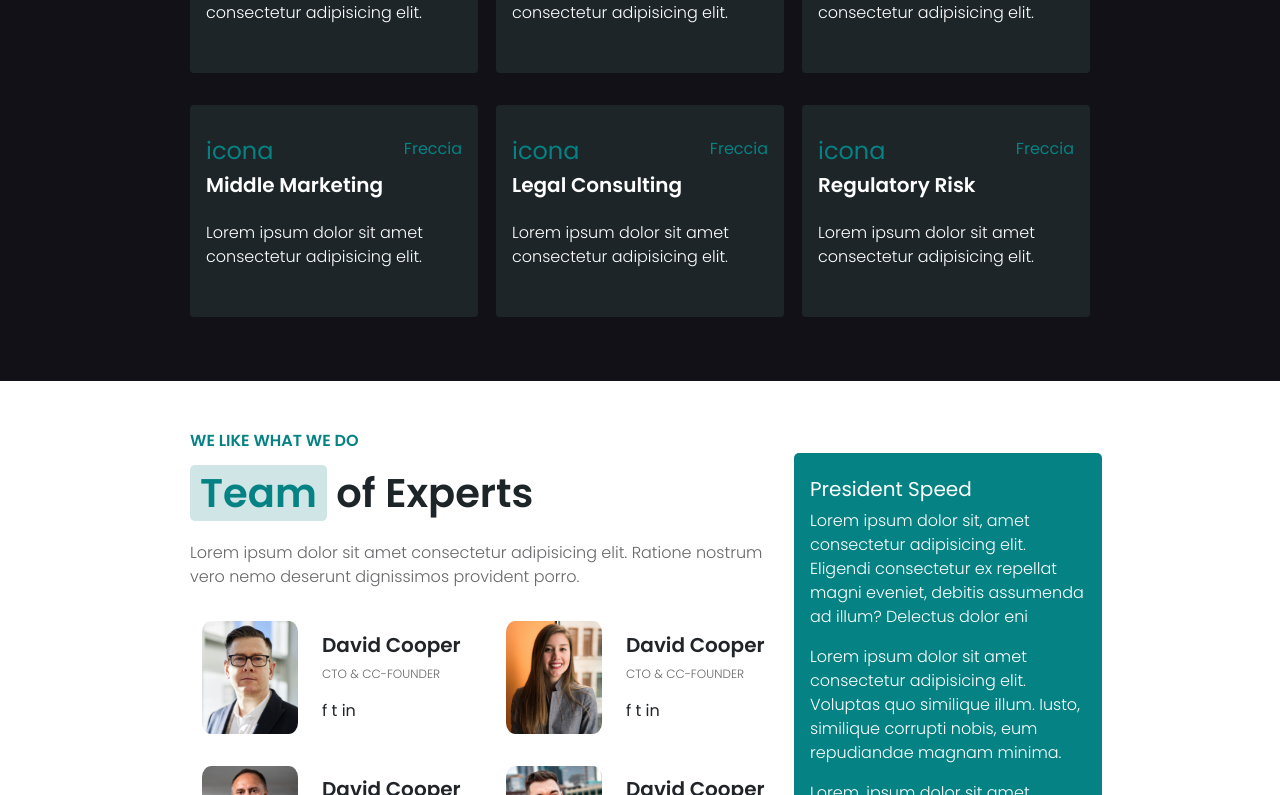
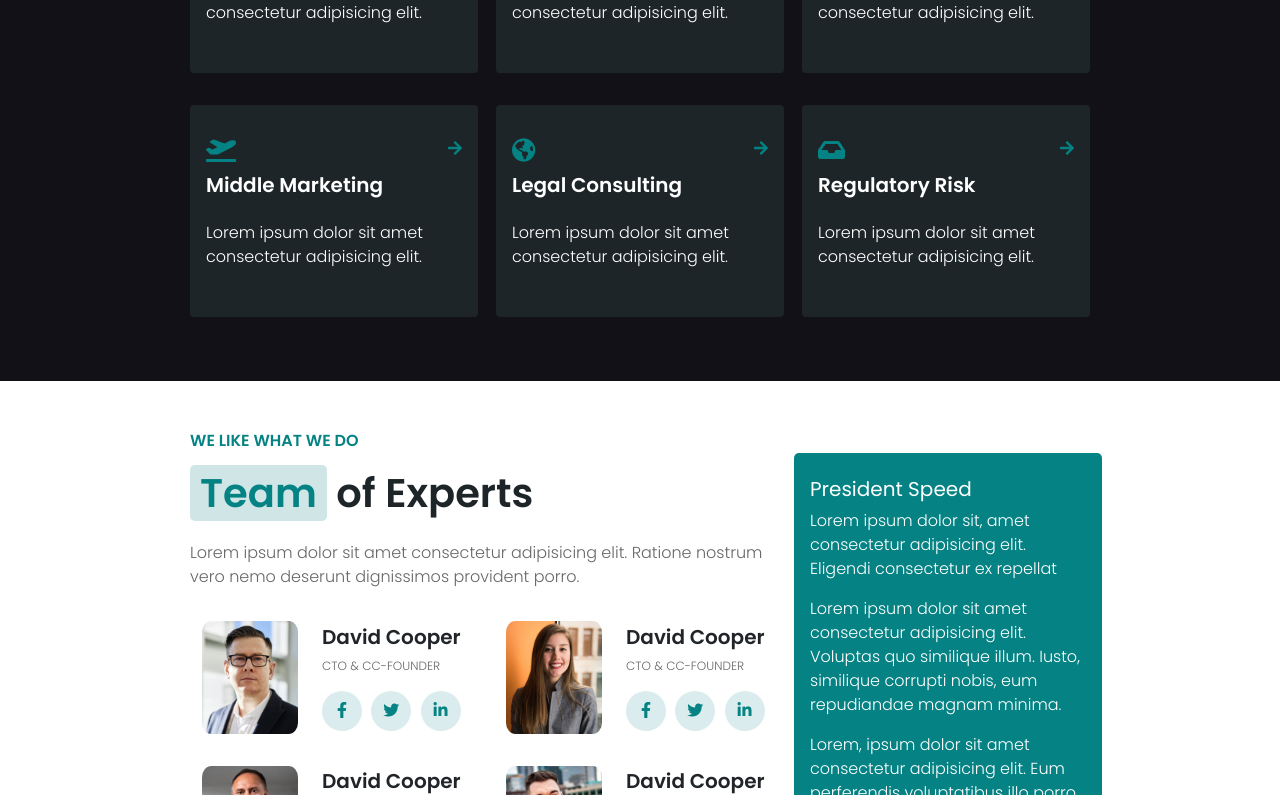
Before and after one commit to yanitejeda/proj-html-vuejs, a Vue app: page / in a window 1280 px wide. Shown: the part 2005-2800 px from the top of the page. Built offline with nearby package versions, Linux system fonts and the light colour scheme.

Commit message:
aggiunto icone

```diff
--- a/src/components/Header.vue
+++ b/src/components/Header.vue
@@ -3,7 +3,8 @@
     <div class="bg-img">
       <div class="header-box-b">
         <NavBar></NavBar>
-        <NavMenu></NavMenu>
+        <NavMenu>
+        </NavMenu>
         <PresentationPage></PresentationPage>
       </div>
     </div>
--- a/src/components/footer/SectionFooter.vue
+++ b/src/components/footer/SectionFooter.vue
@@ -8,7 +8,7 @@
             <div class="card card-s my-3 py-3 bg-card-footer-n col-3">
             <div class="card-body">
                 <div>
-                <h4>logo</h4>
+                <h4><span class=" borde-left"> NEX</span><span class="color-lightG">GEN</span></h4>
 
                 </div>
                 <p class="font-w3 color-grey">
@@ -16,15 +16,15 @@
                 </p>
 
                 <p class="card-text font-w3 color-grey ">
-                +(305) 1234-5679
+                <i class="fas fa-phone-alt"></i> +(305) 1234-5679
                 </p>
 
                 <p class="card-text font-w3 color-grey ">
-                    icon hello@example.com
+                  <i class="fas fa-envelope"></i>   hello@example.com
                 </p>
 
                 <p class="card-text font-w3 color-grey ">
-                icon Main Avenue, 987
+                <i  class="fas fa-map-marker-alt"></i> Main Avenue, 987
                 </p>
                 <button class="btn btn-light">GET IN TOUCH</button>
 
--- a/src/components/header/NavMenu.vue
+++ b/src/components/header/NavMenu.vue
@@ -3,16 +3,14 @@
       <div class="Box-container">
            <nav class="nav d-flex justify-content-between align-items-center py-3">
                <div class="d-flex color-lightW">
-                   <li>
-                     NexGen
+                   <li class="font-w3">
+                       <span class=" borde-left"> NEX</span><span class="color-lightG">GEN</span>
+
                    </li>
                </div>
                 <div class="d-flex">
-                  <!--  <li>
-                       <a class="nav-link active" aria-current="page" href="#">Active</a>
-                   </li> -->
                    <li v-for="(item, i) in navItem" :key="i">
-                     <a class="nav-link color-lightW" href="#">{{item.navInfo}}</a>
+                     <a class="nav-link color-lightW" href="#" v-html="item.navInfo"></a>
                    </li>
                    <button class="btn btn-green">GET IN TOUCH</button>
                </div>
@@ -44,7 +42,7 @@ export default {
                   navInfo : "BLOG"
               },
                {
-                  navInfo : "ICONA"
+                  navInfo : "<i class='far fa-user'></i>"
               }
           ]
       }
--- a/src/components/main/MainNLetter.vue
+++ b/src/components/main/MainNLetter.vue
@@ -6,7 +6,7 @@
           <div class="col-8">
             <div class="text-g font-W6 pb-3">NEWSLETTE</div>
             <h1 class="pb-5 font-W6">
-              <span class="pad-5  bord-10 text-g">Know</span> <span>First</span>
+              <span class="pad-5  bord-10">Know</span> <span>First</span>
             </h1>
             <p class="font-w3">Lorem ipsum dolor, sit ametvelit sint qui quas</p>
           </div>
--- a/src/components/main/MainSendMessage.vue
+++ b/src/components/main/MainSendMessage.vue
@@ -5,7 +5,7 @@
         <div class="row">
           <div class="col-8">
             <div class="text-g  pb-3">SEND A MESSAGE</div>
-            <h1 class="pb-5 font-W6">
+            <h1 class="pb-3 font-W6">
               <span>Get in</span><span class="pad-5 bord-10 text-g">Touch</span>
             </h1>
             <p class="font-w3 color-grey">Lorem ipsum dolor, sit ametvelit sint qui quas</p>
@@ -47,10 +47,10 @@
               <h5 class="font-W6">Example inc.</h5>
               <p class="color-grey">Lorem ipsum dolor sit amet consectetur adipisicing elit. </p>
               <p class="color-grey">Lorem ipsum dolor sit, amet consectetur adipisicing.</p>
-            <div class="py-2 text-g ">icon +(305) 1234-5679</div>
-            <div class="py-2 text-g">icon hello@example.com</div>
-            <div class="py-2 text-g">icon Main Avenue, 987</div>
-            <button class="btn btn-green-tex my-1">SEE ALL</button>
+            <div class="py-2 text-g "> <i class="fas fa-phone-alt icon-circle"></i> icon +(305) 1234-5679</div>
+            <div class="py-2 text-g"> <i class="fas fa-envelope icon-circle"></i> icon hello@example.com</div>
+            <div class="py-2 text-g"><i  class="fas fa-map-marker-alt icon-circle"></i> icon Main Avenue, 987</div>
+            <button class="btn btn-green-tex my-1">VIEW MAP</button>
 
           </div>
 
--- a/src/components/main/MainService.vue
+++ b/src/components/main/MainService.vue
@@ -19,12 +19,14 @@
         </div>
       </div>
 
+
+<!-- section card background black -->
    <div class="d-flex flex-wrap justify-content-between ">
-          <div class="card my-3 py-3 bg-card" style="width: 18rem" v-for="(item, i) in cardItem " :key="i">
+          <div class="card my-3 py-3 card-service bg-card" style="width: 18rem" v-for="(item, i) in cardItem " :key="i">
         <div class="card-body ">
-            <div class="justify-content-between text-g d-flex">
-                 <h4>{{item.icon}}</h4>
-                 <span>Freccia</span>
+            <div class="justify-content-between icon-card-header text-g d-flex">
+                 <h4 v-html="item.icon"></h4>
+                 <span><i class="fas fa-arrow-right"></i></span>
             </div>
             <h5 class="card-title font-W6">{{item.tittle}}</h5>
             <p class="card-text font-w3 py-3">
@@ -44,32 +46,32 @@ export default {
     return {
       cardItem: [
         {
-          icon: "icona",
+          icon: '<i class="fas fa-boxes"></i>',
           tittle: "Audit & Assurance",
           text:"Lorem ipsum dolor sit amet consectetur adipisicing elit."
         },
         {
-          icon: "icona",
+          icon: '<i class="fas fa-suitcase"></i>',
           tittle: "Financial Advisory",
           text:"Lorem ipsum dolor sit amet consectetur adipisicing elit."
         },
         {
-          icon: "icona",
+          icon: '<i class="fas fa-chart-bar"></i>',
           tittle: "Analytics and M&A",
           text:"Lorem ipsum dolor sit amet consectetur adipisicing elit."
         },
         {
-          icon: "icona",
+          icon: '<i class="fas fa-plane-departure"></i>',
           tittle: "Middle Marketing",
           text:"Lorem ipsum dolor sit amet consectetur adipisicing elit."
         },
         {
-           icon: "icona",
+           icon: '<i class="fas fa-globe-americas"></i>',
           tittle: "Legal Consulting",
           text:"Lorem ipsum dolor sit amet consectetur adipisicing elit."
          },
         {
-          icon: "icona",
+          icon: '<i class="fas fa-inbox"></i>',
           tittle: "Regulatory Risk",
           text:"Lorem ipsum dolor sit amet consectetur adipisicing elit."
          },
--- a/src/components/main/MainTeam.vue
+++ b/src/components/main/MainTeam.vue
@@ -30,7 +30,7 @@
                     <div class="col-7">
                         <h5 class="card-title font-W6">{{item.tittle}}</h5>
                         <p class="font-w3 font-s12 color-grey">{{item.position}}</p>
-                        <p class="card-text">{{item.social1}} {{item.social2}} {{item.social3}}</p>
+                        <p class="card-text text-g"  ><span class="icon-circle" v-html="item.social1"></span> <span class="icon-circle" v-html="item.social2"></span> <span class="icon-circle" v-html="item.social3"></span></p>
                     </div>
                     </div>
                 </div>
@@ -41,12 +41,12 @@
             <div class="col-4  color-lightW px-3 bord-10 back-green">
                 <h5 class="pt-4 font-w6 ">President Speed</h5>
                 <div>
-                    <p class="pb-3 font-w3 mb-0">Lorem ipsum dolor sit, amet consectetur adipisicing elit. Eligendi consectetur ex repellat magni eveniet, debitis assumenda ad illum? Delectus dolor eni</p>
+                    <p class="pb-3 font-w3 mb-0">Lorem ipsum dolor sit, amet consectetur adipisicing elit. Eligendi consectetur ex repellat</p>
                     <p class="pb-3 font-w3 mb-0">Lorem ipsum dolor sit amet consectetur adipisicing elit. Voluptas quo similique illum. Iusto, similique corrupti nobis, eum repudiandae magnam minima.</p>
-                    <p class="pb-3 font-w3 mb-0">Lorem, ipsum dolor sit amet consectetur adipisicing elit. Eum perferendis voluptatibus illo porro ab quos ipsum blanditiis doloremque fugiat consequuntur rem in par</p>
+                    <p class="pb-3 font-w3 mb-0">Lorem, ipsum dolor sit amet consectetur adipisicing elit. Eum perferendis voluptatibus illo porro ndis voluptati ndis voluptatindis voluptati </p>
 
                 </div>
-                <h6 class="pb-3 font-w6">T.Johnson</h6>
+                <h6 class="pt-5 font-w6">T.Johnson</h6>
 
             </div>
        </div>
@@ -62,30 +62,30 @@ export default {
                   img:"team-1.jpg",
                   tittle:"David Cooper",
                   position: "CTO & CC-FOUNDER",
-                  social1: "f",
-                  social2:"t",
-                  social3:"in",
+                  social1: '<i class="fab fa-facebook-f"></i>',
+                  social2:'<i class="fab fa-twitter"></i>',
+                  social3:"<i class='fab fa-linkedin-in'></i>",
               }, {
                   img:"team-2.jpg",
                   tittle:"David Cooper",
                   position: "CTO & CC-FOUNDER",
-                  social1: "f",
-                  social2:"t",
-                  social3:"in",
+                  social1: '<i class="fab fa-facebook-f"></i>',
+                  social2:'<i class="fab fa-twitter"></i>',
+                  social3:"<i class='fab fa-linkedin-in'></i>",
               }, {
                   img:"team-3.jpg",
                   tittle:"David Cooper",
                   position: "CTO & CC-FOUNDER",
-                  social1: "f",
-                  social2:"t",
-                  social3:"in",
+                  social1: '<i class="fab fa-facebook-f"></i>',
+                  social2:'<i class="fab fa-twitter"></i>',
+                  social3:"<i class='fab fa-linkedin-in'></i>",
               }, {
                   img:"team-4.jpg",
                   tittle:"David Cooper",
                   position: "CTO & CC-FOUNDER",
-                  social1: "f",
-                  social2:"t",
-                  social3:"in",
+                  social1: '<i class="fab fa-facebook-f"></i>',
+                  social2:'<i class="fab fa-twitter"></i>',
+                  social3:"<i class='fab fa-linkedin-in'></i>",
               },
           ]
       }
--- a/src/styles/footer.scss
+++ b/src/styles/footer.scss
@@ -14,7 +14,14 @@
 }
 
 .bg-card-footer{background-color:  rgba(29, 37, 40, 0.3);
+    p{
+        font-size: 14px;
+    }
 }
 
 .bg-card-footer-n{background-color:  rgba(29, 37, 40, 0);
+    p{
+        font-size: 14px;
+
+    }
 }
--- a/src/styles/header.scss
+++ b/src/styles/header.scss
@@ -5,6 +5,16 @@
 .color-lightW{color: $TextW;}
 .color-lightG{color: $ColorGreyH;}
 .font-W8{font-weight: 800;}
+
+.borde-left{
+    color: #00A6A6;
+    border-bottom-left-radius: 20px;
+    border-top-left-radius: 20px;
+    padding: 2px 0;
+    padding-left: 21px;
+    background-color: rgba(96, 169, 173, 0.3);
+}
+
 
 .bg-img{
     background-image: url(./assets/bg-2.jpg);
--- a/src/styles/main.scss
+++ b/src/styles/main.scss
@@ -159,3 +159,30 @@ ul{
     left: 0;
     right: 0;
 }
+
+.card-service{
+    &:hover{
+        .icon-card-header{
+            color: #EEF4ED;
+        }
+
+        span > i{
+            padding: 3px;
+            text-align: center;
+            background-color: #058283;
+            border-radius: 50%;
+        }
+    }
+}
+
+
+.icon-circle{
+    background: #DAECED;
+    margin-right: 5px;
+    width: 40px;
+    height: 40px;
+    display: inline-block;
+    text-align: center;
+    line-height: 40px;
+    border-radius: 50px;
+}
```
Also changed, not shown: src/components/header/NavBar.vue (+7 -7 lines).
